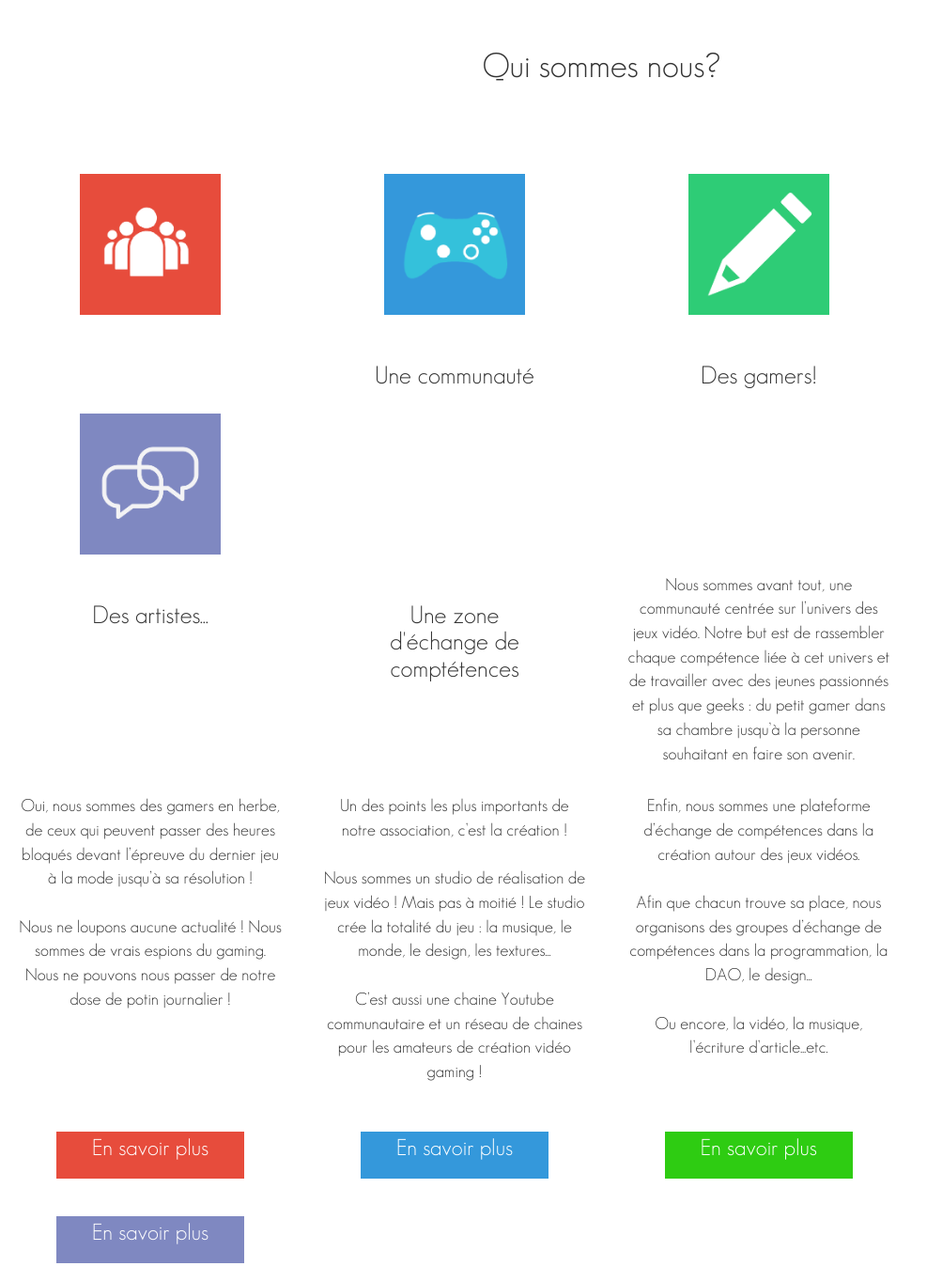
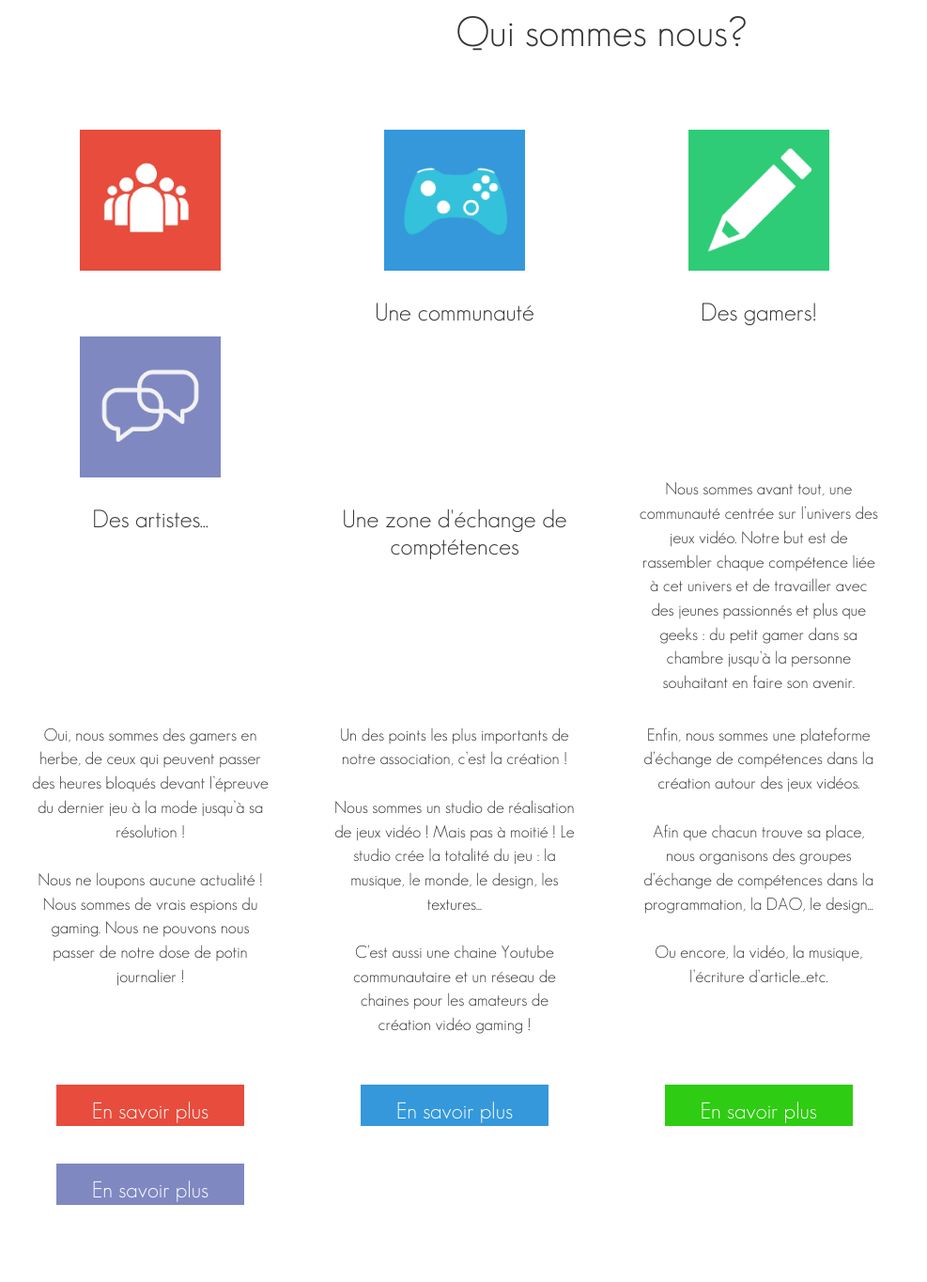
Before and after one commit to Pitcholine16/MGS-Website, a PHP site: page /home.php in a window 1280 px wide. Shown: the whole page at 94% size, without its empty margins (0-987 px from the left). After the commit the page ends 1282 px from the top, so only its background shows below. Run offline with PHP 8.4, Linux system fonts and the light colour scheme.

Commit message:
Continuation de la mise en forme du home

```diff
--- a/style_home.css
+++ b/style_home.css
@@ -8,13 +8,13 @@
 {
     height: 150px;
     width: 150px;
-    margin: 85px 85px 20px 85px;
+    margin: 70px 85px 0px 85px;
 }
 
 .main_wrapper p
 {
-    margin: 0px 20px 30px 20px;
-    width: 280px;
+    margin: 0px 30px 30px 30px;
+    width: 260px;
     display: inline-block;
     text-align: center;
     vertical-align: top;
@@ -25,33 +25,38 @@
 .main_wrapper h1
 {
     text-align: center;
+    margin-top: 10px;
     vertical-align: center;
-    margin-top: 50px;
     font-family: monarch_font;
+    font-weight: normal;
+    width: 1280px;
+    font-size: 44px;
 }
 
 .main_wrapper h2
 {
     display: inline-block;
-    width: 200px;
-    margin: 30px 60px;
+    width: 240px;
+    margin: 30px 40px;
     font-size: 26px;
     text-align: center;
     vertical-align: top;
     font-family: monarch_font;
+    font-weight: normal;
 }
 
 .main_wrapper a
 {
     display: inline-block;
     width: 200px;
-    height: 50px;
+    height: 44px;
     margin: 20px 60px;
     text-align: center;
-    vertical-align: middle;
     color: white;
     font-size: 24px;
     font-family: monarch_font;
+    text-decoration: none;
+    padding-top: 11px;
 }
 
 .main_wrapper .rouge
```
